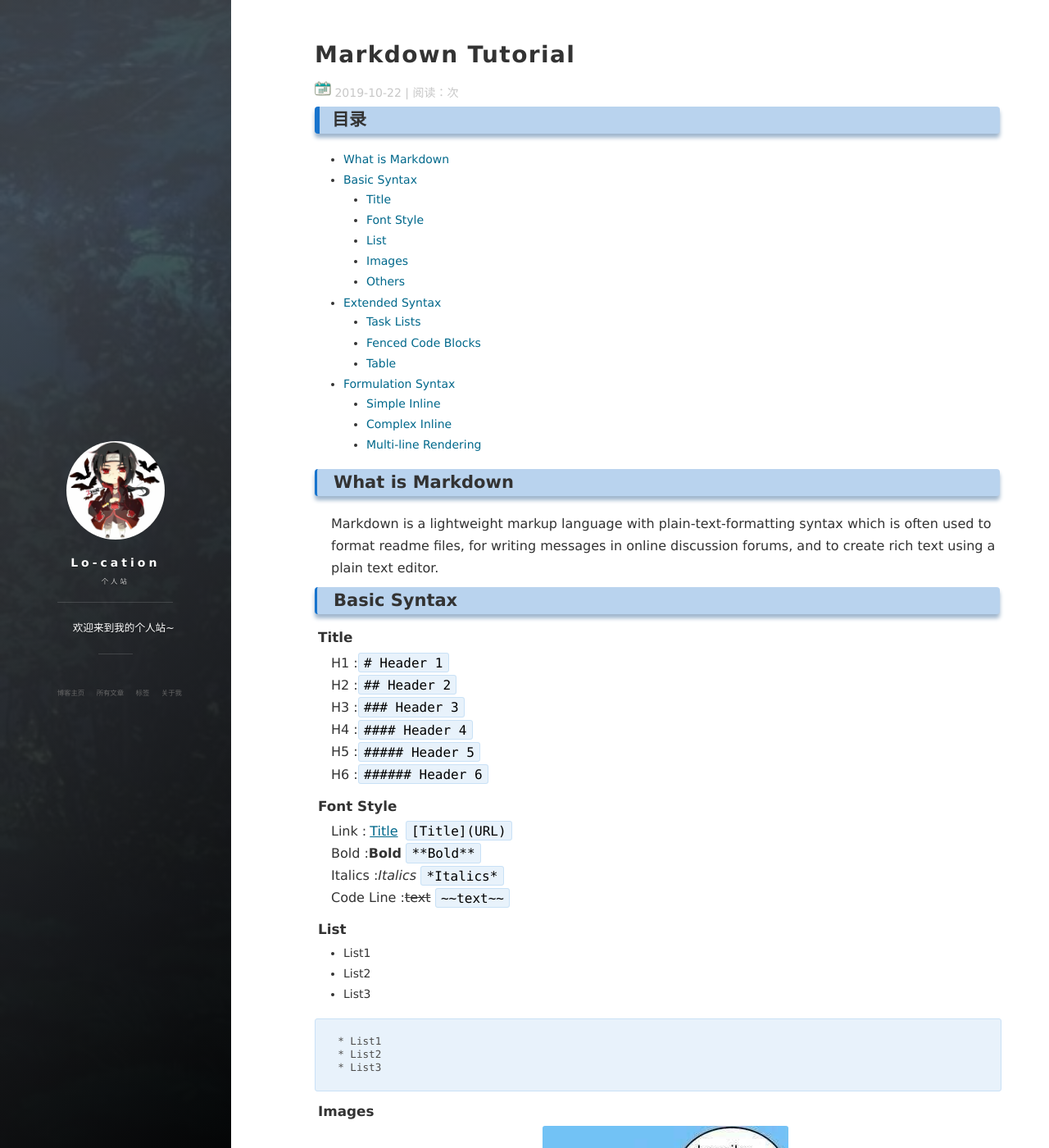
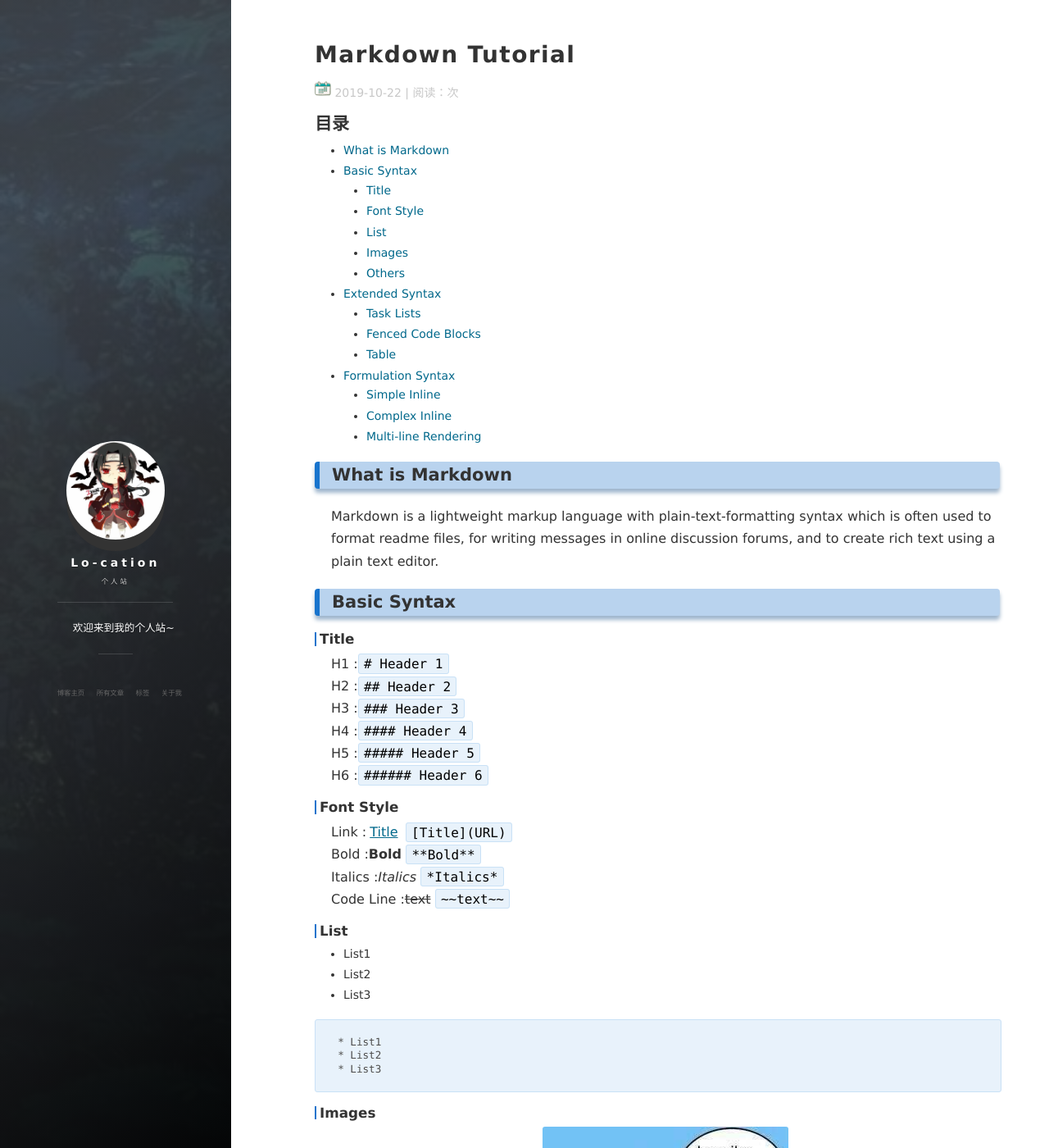
Before and after one commit to lo-cation/lo-cation.github.io, a Jekyll site: the page built from _posts/2019-10-21-markdown-tutorial.md, in a window 1280 px wide and 1400 px high. Shown: the whole window at 82% size. Built offline with Jekyll 4.4.1, drawn with Linux system fonts in a browser that asks for light colours; nearby versions of some CDN libraries; comment, search, counter and statistics services are not loaded.

Commit message:
Add files via upload

```diff
--- a/css/main.css
+++ b/css/main.css
@@ -117,29 +117,49 @@ h1 {
 h2 {
   font-size: 1.5em;
   font-weight: bold;
-  background:#B9D3EE;
-  border-radius: 4px;
-  padding: 6px 15px;
-  margin-bottom: 20px;
-  margin-top: 5px;
-  box-shadow: 0px 5px 5px #9FB6CD;
-  border-left: 6px solid #1874CD;
-  position:relative;
+  /*background:#B9D3EE;*/
   /*text-align: center;*/
 }
 
 h3 {
   font-size: 1.2em;
   text-indent: 4px;
-  font-weight: bold;
-  /* border-radius: 4px;  */
-  /* padding: 6px 15px; */
-  /* margin-bottom: 20px; */
-  /* margin-top: 5px; */
-  /* background:#B9D3EE; */
+  /*border-radius: 4px; */
+  /*padding: 6px 15px;
+  margin-bottom: 20px;
+  margin-top: 5px;
+  background:#B9D3EE;*/
   /*0px right, 5px botton, 5px fuzzy*/
-  /* box-shadow: 0px 5px 5px #9FB6CD; */
-  /* border-left: 6px solid #1874CD;  */
+  /*box-shadow: 0px 5px 5px #9FB6CD;*/
+  /*border-left: 6px solid #1874CD; */
+  position:relative;
+}
+
+.post .hat_title h3 {
+  font-size: 1.2em;
+  text-indent: 4px;
+  border-radius: 4px;
+  padding: 6px 15px;
+  margin-bottom: 20px;
+  margin-top: 5px;
+  background:#B9D3EE;
+  /*0px right, 5px botton, 5px fuzzy*/
+  box-shadow: 0px 5px 5px #9FB6CD;
+  border-left: 6px solid #1874CD;
+  position:relative;
+}
+
+.post .card h3 {
+  font-size: 1.2em;
+  text-indent: 4px;
+  border-radius: 4px;
+  padding: 6px 15px;
+  margin-bottom: 20px;
+  margin-top: 5px;
+  background:#B9D3EE;
+  /*0px right, 5px botton, 5px fuzzy*/
+  box-shadow: 0px 5px 5px #9FB6CD;
+  border-left: 6px solid #1874CD;
   position:relative;
 }
 
@@ -150,7 +170,7 @@ h4 {
 }
 
 h5 {
-  font-size: 1.5em;
+  font-size: 1em;
   font-weight: bold;
 }
 
@@ -482,7 +502,6 @@ img::-moz-selection {
  /* .post-meta__author {
     margin-left: 1.5em;
   }
-
   .post-meta__avatar {
     display: inline-block;
     width: 22px;
@@ -1235,7 +1254,7 @@ body {
     background: #333333;
 }
 
-.ih-item.circle.effect .info h5 {
+.ih-item.circle.effect .info h2 {
     color: #fff;
     position: relative;
     font-size: 18px;
--- a/css/post.css
+++ b/css/post.css
@@ -2,9 +2,27 @@
 .post h2 {
   font-size: 1.5em;
   font-weight: bold;
-  /*background:#B9D3EE;*/
+  border-radius: 4px;
+  background:#B9D3EE;
   /*text-align: center;*/
-  padding-left: 20px;
+  padding: 6px 15px;
+  margin-top: 20px;
   margin-bottom: 20px;
-  border-left: 3px solid #1874CD;
+  border-left: 6px solid #1874CD;
+  box-shadow: 0px 5px 5px #9FB6CD;
 }
+
+.post h3 {
+  font-size: 1.2em;
+  text-indent: 4px;
+  font-weight: bold;
+  /*border-radius: 4px;
+  padding: 6px 15px;
+  margin-bottom: 20px;
+  margin-top: 5px;
+  background:#B9D3EE;*/
+  /*0px right, 5px botton, 5px fuzzy*/
+  /*box-shadow: 0px 5px 5px #9FB6CD;*/
+  border-left: 2px solid #1874CD;
+  position:relative;
+}
```
